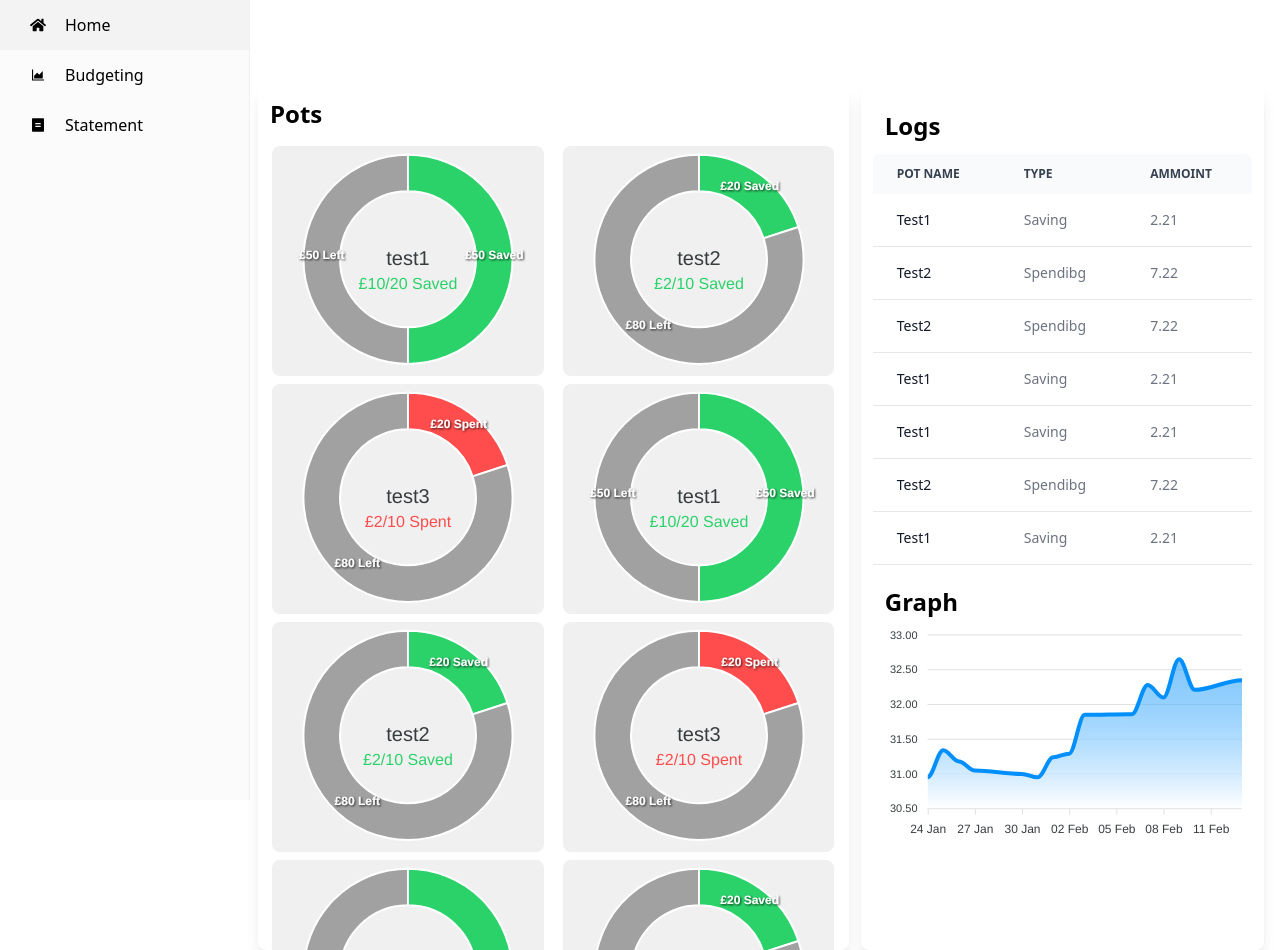
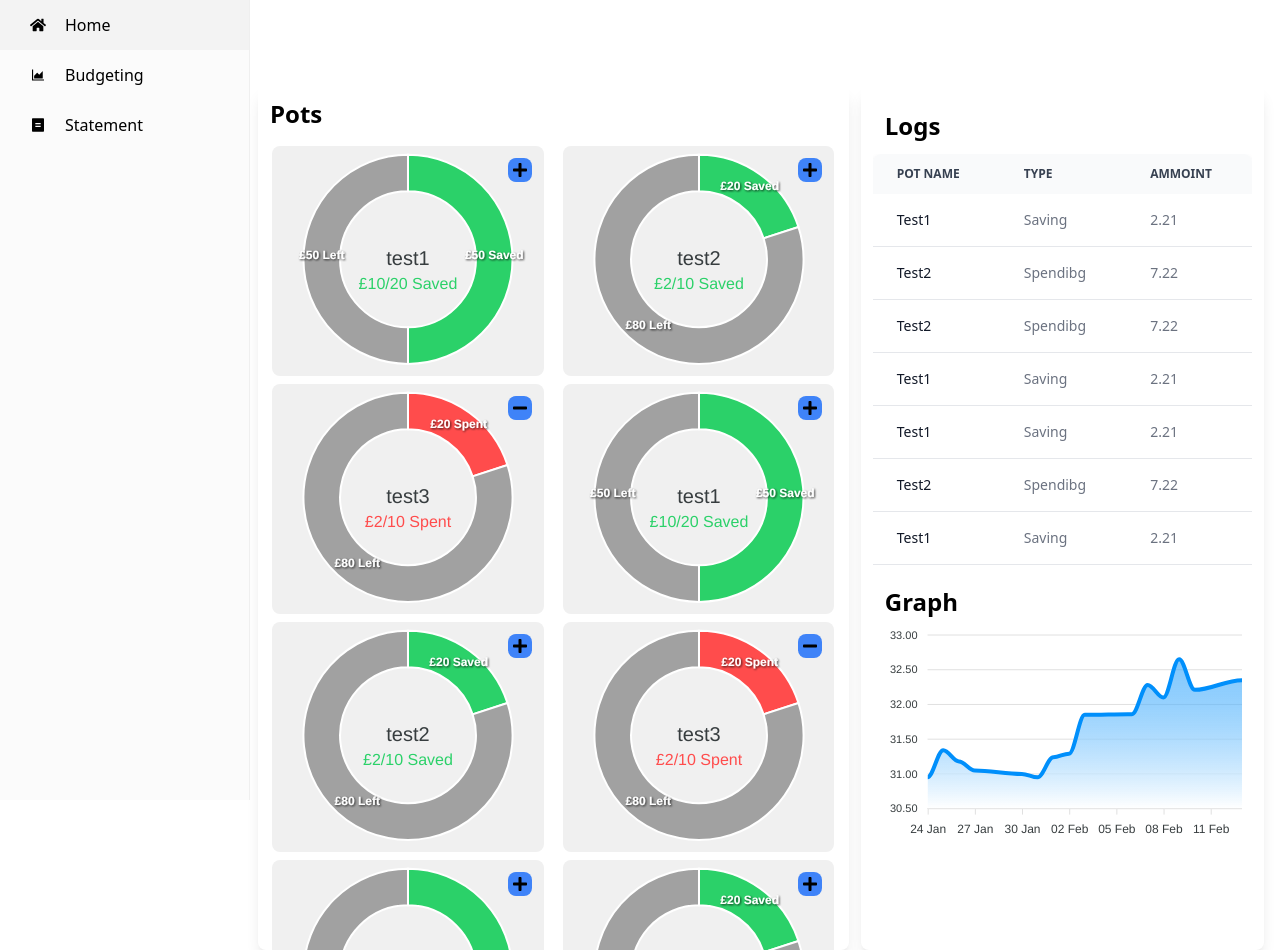
Before and after one commit to RossNE99/Wealth-Warden, a React (Vite) app: page / in a window 1280 px wide. Built offline with nearby package versions, Linux system fonts and the light colour scheme.

Commit message:
Added plus and Minus buttons to home pots, this will be used when the user adds or removes money

```diff
--- a/src/components/HomePot/Index.jsx
+++ b/src/components/HomePot/Index.jsx
@@ -1,5 +1,7 @@
 import React, { useEffect, useState } from 'react'
 import ReactApexChart from 'react-apexcharts';
+import { FaPlus } from "react-icons/fa";
+import { FaMinus } from "react-icons/fa";
 
 function HomePot({name, ammountInInPot, totalAllocated, type}) {
     const AmmountLeftToSave = totalAllocated-ammountInInPot
@@ -67,7 +69,14 @@ function HomePot({name, ammountInInPot, totalAllocated, type}) {
     },[name, ammountInInPot, totalAllocated])
 
     return (
-    <div style={{minWidth:"45%", maxWidth:"46%", backgroundColor:"#F0F0F0"}} className="rounded-lg m-1">
+    <div style={{minWidth:"45%", maxWidth:"46%", backgroundColor:"#F0F0F0"}} className="rounded-lg m-1 relative">
+    <button className='m-3 absolute top-0 right-0 size-6 rounded-lg bg-blue-500 flex justify-center items-center'>
+     {
+     type==="save" ?
+     <FaPlus className='' /> :
+     type==="spend" ? <FaMinus className='' />
+     : null}
+     </button>
      <ReactApexChart options={potChartData.options} series={potChartData.series} type="donut" />
     </div>
   )
```
